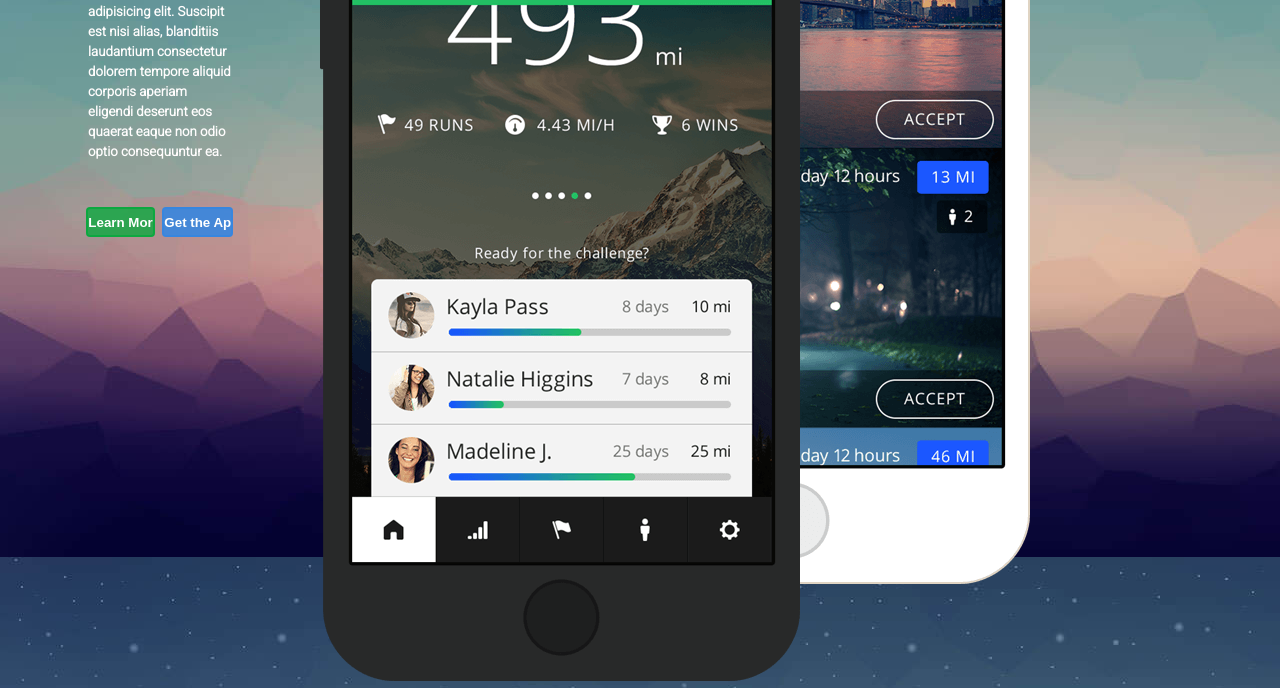
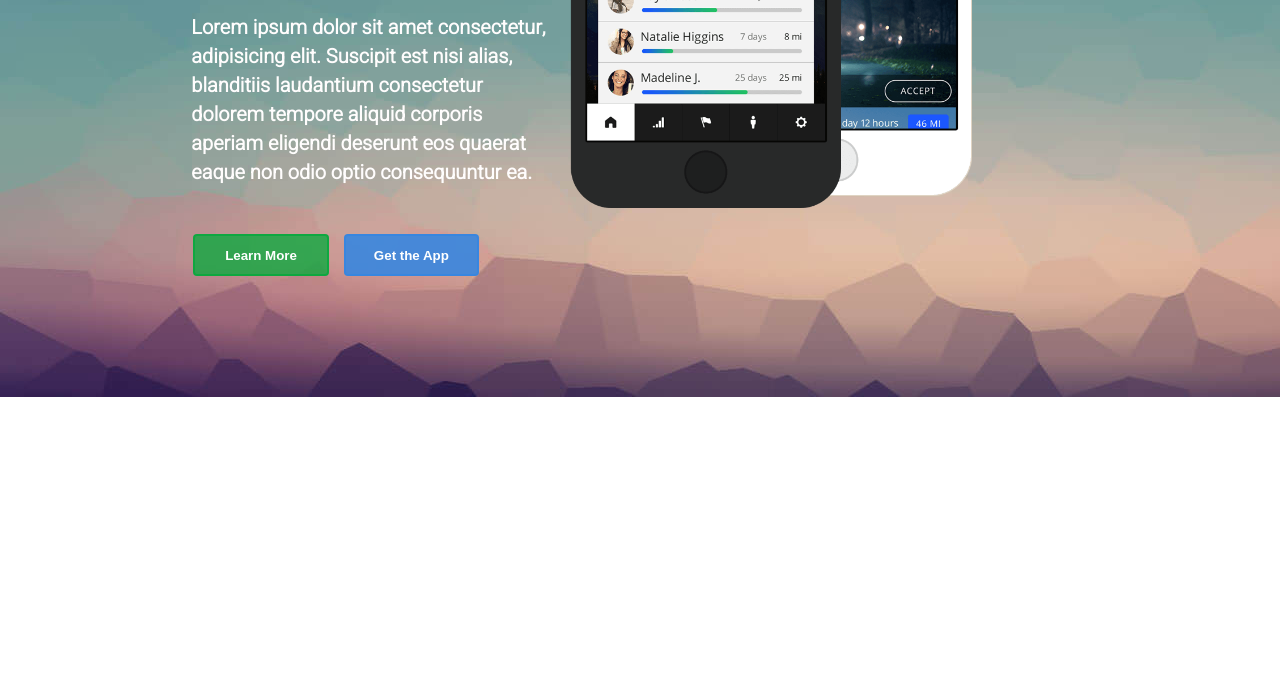
Before and after one commit to Bhasim/mobile-app, a plain HTML site: page index.html in a window 1280 px wide. Shown: the part 523-1211 px from the top of the page. After the commit the page ends 920 px from the top, so only its background shows below. Drawn offline with Linux system fonts and the light colour scheme; a web font is replaced by a local one.

Commit message:
fix and resizing images and container

```diff
--- a/css/main/buttons.css
+++ b/css/main/buttons.css
@@ -3,8 +3,9 @@
     display: flex;
     align-items: center;
     justify-content:center;
-    width: 41%;
-    height: 5%;
+    margin-right: 11%;
+    width: 55%;
+    height: 7%;
 
 }
 
@@ -41,5 +42,4 @@ input[value="Get the App"]{
 input:hover {
     background-color: #ffffff;
     color: #4c9ed9;
-    border:1px solid #111;
 }
--- a/css/main/main-intro.css
+++ b/css/main/main-intro.css
@@ -1,20 +1,23 @@
 /* main-intro */
+
 .main-intro {
     display: flex;
-    justify-content: center;
+    justify-content: start;
     align-items: center;
+    width: 65%;
     padding-bottom: 5vh;
     padding-top: 15vh;
     z-index: 1;
     color: var(--main-text-color);
-    line-height: 4.5vh;
-    font-size: 1.5rem;
+    line-height: 8vh;
+    font-size: 2.2rem;
   }
 .abstract {
     display: flex;
     align-items: center;
     justify-content: center;
     color: var(--main-text-color);
-    width: 45%;
+    width: 65%;
     padding-bottom: 5vh;
+    font-size: 1.5rem;
 }
--- a/css/main/main.css
+++ b/css/main/main.css
@@ -3,22 +3,25 @@
 @import url(./buttons.css);
 
 main {
-
-  width: 50vw;
-  height: 50vh;
+  width: 100vw;
+  height: 100vh;
 }
 
 .main-container {
-  width: 100vw;
+  width: 87vw;
   display: flex;
   align-items: center;
   justify-content: center;
-
 }
 .main-container article {
   height: 100vh;
   display: flex;
-  align-items: center;
+  align-items: flex-end;
   flex-direction: column;
-
+  width: 100%;
+  padding-right: 2%;
 }
+article{
+  display: flex;
+  align-content: flex-end;
+}
--- a/css/main/overview-app.css
+++ b/css/main/overview-app.css
@@ -8,16 +8,20 @@ flex-flow: row-reverse;
 
 .black-phone{
     width: 24%;
+    height: 97vh;
+    position: relative;
+}
+.white-phone{
+    width: 24%;
     height: 100vh;
     position: relative;
-    top: 0;
-    left: 0;
-
 }
-
 .black-phone .white-phone {
     width: 2%;
     position: absolute;
-    top: 0px;
-    left: 0px;
 }
+
+.p1, .p2 {
+    height: 70vh;
+    margin-top: 30%;
+}
--- a/css/style.css
+++ b/css/style.css
@@ -10,12 +10,10 @@
     box-sizing: border-box;
     scroll-behavior: smooth;
     transition: 0.5s;
-
   }
   body {
     width: 100vw;
     height: 100vh;
     font-family: 'Heebo', sans-serif;
     background-image: url(../images/bg_001.jpg);
-
   }
--- a/index.html
+++ b/index.html
@@ -25,7 +25,7 @@
     </header>
     <main>
       <section class="main-container">
-        <article>
+        <article class="text-and-buttons-container">
           <div class="main-intro">
             <h2>
               Make your Startup web <br />
@@ -42,22 +42,21 @@
           </div>
           <section class="buttons">
             <div class="learn-more">
-              <input type="submit" value="Learn More">
+              <input type="submit" value="Learn More" />
             </div>
             <div class="get-app">
-              <input type="submit" value="Get the App">
+              <input type="submit" value="Get the App" />
             </div>
-        </section>
+          </section>
         </article>
         <section class="overview-app">
           <div class="white-phone">
-            <img src="./images/phone_001.png" alt="white-phone"/>
+            <img class="p1" src="./images/phone_001.png" alt="white-phone" />
           </div>
           <div class="black-phone">
-            <img  class="p2" src="./images/phone_002.png" alt="black-phone"/>
+            <img class="p2" src="./images/phone_002.png" alt="black-phone" />
           </div>
         </section>
-
       </section>
     </main>
   </body>
```
